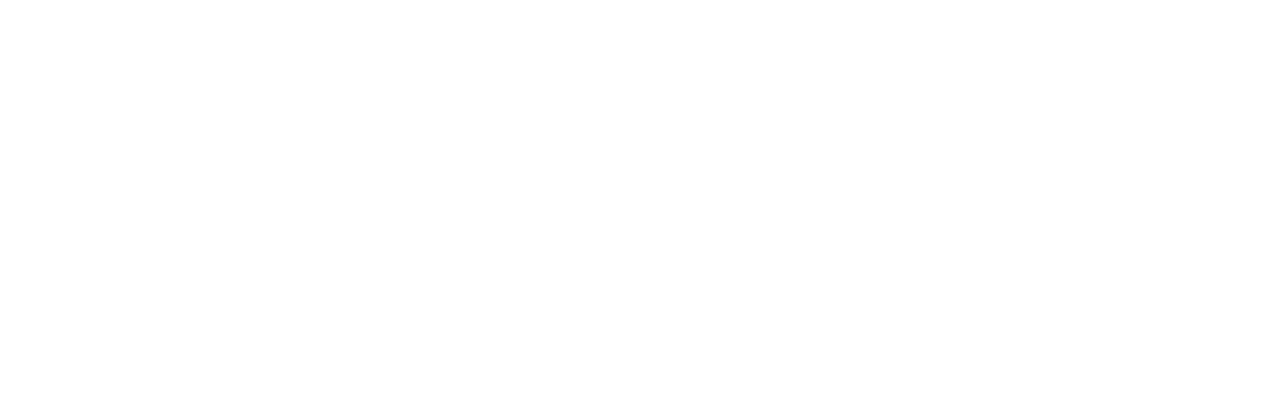
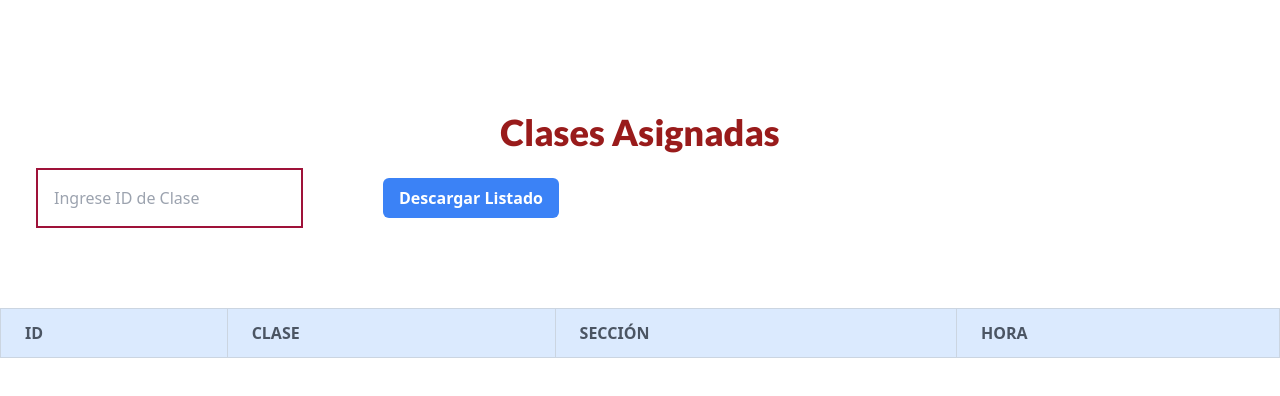
Before and after one commit to dimasjavier0/Registro3.0, a React (Vite) app in the folder Front-End/: page /clasesAsignadas in a window 1280 px wide. Before the commit this address had no page. Shown: the top 396 px of the page. Built offline with nearby package versions, Linux system fonts and the light colour scheme.

Commit message:
Clases Asignadas Docentes

```diff
--- a/Front-End/src/App.jsx
+++ b/Front-End/src/App.jsx
@@ -11,6 +11,7 @@
 import RegistrarDocentes from './pages/RegistrarDocentes';
 import EstAdmitidosCsv from './pages/EstAdmitidosCsv';
 import VistaAdmin from './pages/VistaAdmin';
+import Dc_ClasesAsignadas from './pages/Dc_ClasesAsignadas';
 import '@fortawesome/fontawesome-free/css/all.css';
 
 function App() {
@@ -40,6 +41,10 @@
               <Route path='estAdmitidos' element={<EstAdmitidosCsv/>} />
         </Route>
 
+        <Route >
+            <Route path='/clasesAsignadas' element={<Dc_ClasesAsignadas/>} />
+        </Route>
+
       </Routes>
     </BrowserRouter>
 
--- /dev/null
+++ b/Front-End/src/pages/Dc_ClasesAsignadas.jsx
@@ -0,0 +1,51 @@
+import React from 'react'
+import { useState } from 'react';
+
+function Dc_ClasesAsignadas() {
+
+    const [datos, setDatos] = useState([]);
+    const [idClase, setIdClase] = useState('');
+
+    return (
+        <>
+            <div className=''>
+            <h1 className='text-4xl text-red-800 font-black mb-4 mt-28 text-center font-lato'>Clases Asignadas</h1>
+            <input
+            className='border-2  border-rose-800 mb-20 ml-9 p-4'
+            type="text"
+            placeholder="Ingrese ID de Clase"
+            value={idClase}
+            onChange={(e) =>
+                setIdClase(e.target.value)}
+            />
+            <button
+            className='bg-blue-500 ml-20 hover:bg-blue-700 text-white font-bold py-2 px-4 rounded-md mb-4'
+            //onClick evento para descargar listado
+            > Descargar Listado
+            </button>
+            <table className='min-w-full bg-white border border-gray-300'>
+                <thead>
+                <tr>
+                    <th className='bg-blue-100  border uppercase border-slate-300 text-left px-6 py-3 text-gray-600'>ID</th>
+                    <th className='bg-blue-100  border uppercase border-slate-300 text-left px-6 py-3 text-gray-600'>Clase</th>
+                    <th className='bg-blue-100  border uppercase border-slate-300 text-left px-6 py-3 text-gray-600'>Sección</th>
+                    <th className='bg-blue-100  border uppercase border-slate-300 text-left px-6 py-3 text-gray-600'>Hora</th>
+                </tr>
+                </thead>
+                <tbody>
+                {datos.map(dato => (
+                    <tr key={dato.id}>
+                    <td className='px-6 py-4 '>{dato.id}</td>
+                    <td className='px-6 py-4 '>{dato.clase}</td>
+                    <td className='px-6 py-4 '>{dato.seccion}</td>
+                    <td className='px-6 py-4 '>{dato.hora}</td>
+                    </tr>
+                ))}
+                </tbody>
+            </table>
+            </div>
+        </>
+    )
+    }
+
+export default Dc_ClasesAsignadas
```
